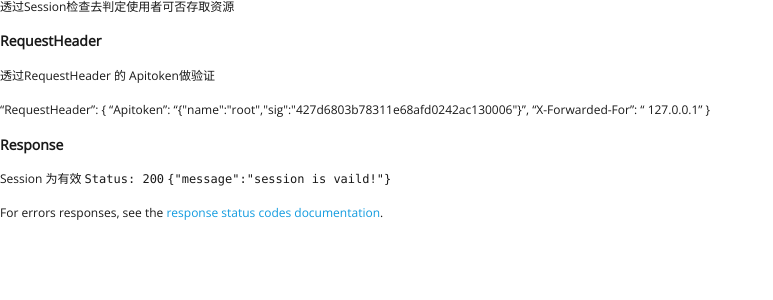
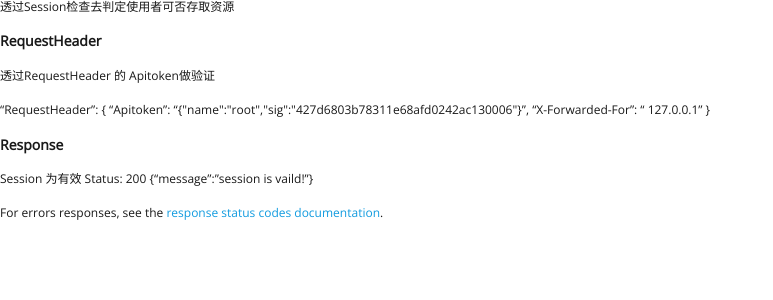
Before and after one commit to open-falcon/falcon-plus, a Jekyll site: the page built from docs/_posts/2017-01-01-authentication.md, in a window 1280 px wide. Shown: the top 300 px of the page, without its empty margins (0-773 px from the left). Built offline with Jekyll 4.4.1, drawn with Linux system fonts in a browser that asks for light colours.

````diff
--- a/docs/_posts/2017-01-01-authentication.md
+++ b/docs/_posts/2017-01-01-authentication.md
@@ -18,7 +18,7 @@
 ### Response
 
 Session 为有效
-```Status: 200```
-```{"message":"session is vaild!"}```
+   Status: 200
+   {"message":"session is vaild!"}
 
 For errors responses, see the [response status codes documentation](#/response-status-codes).
````
